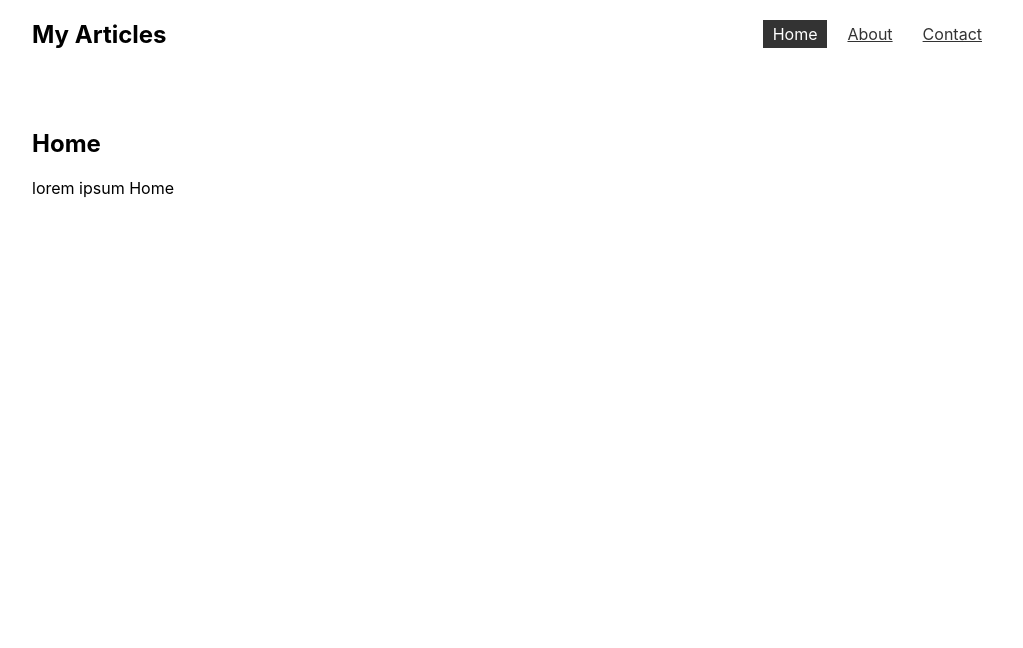
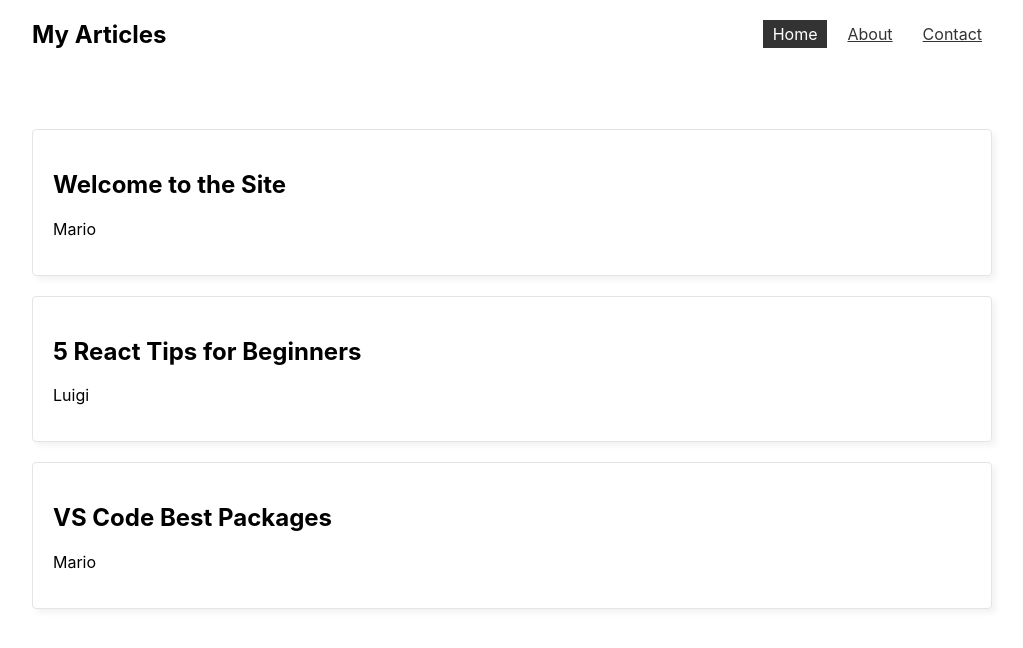
Before and after one commit to pedrolopezbiedma/React_Firebase_Udemy, a React (Create React App) app in the folder multipage-site/: page / in a window 1280 px wide. Shown: the top 648 px of the page, without its empty margins (128-1151 px from the left). Built offline with nearby package versions, Linux system fonts and the light colour scheme; data requests are answered from the project's data file.

Commit message:
Lesson 73

```diff
--- a/multipage-site/src/App.js
+++ b/multipage-site/src/App.js
@@ -1,5 +1,5 @@
 import './App.css';
-import { BrowserRouter, Route, Switch, Link, NavLink } from 'react-router-dom'
+import { BrowserRouter, Route, Switch, NavLink } from 'react-router-dom'
 import Home from './pages/Home';
 import Contact from './pages/Contact';
 import About from './pages/About';
--- /dev/null
+++ b/multipage-site/src/hooks/useFetch.js
@@ -0,0 +1,33 @@
+import { useState, useEffect } from 'react'
+
+export const useFetch = (url) => {
+    const [data, setData] = useState(null)
+    const [isLoading, setIsLoading] = useState(false)
+    const [error, setError] = useState(null)
+
+    useEffect(() => {
+        const fetchData = async () => {
+            setIsLoading(true)
+
+            try {
+                const response = await fetch(url)
+
+                if(!response.ok) {
+                    throw new Error(response.statusText)
+                }
+                const json = await response.json()
+
+                setIsLoading(false)
+                setData(json);
+
+            } catch (error) {
+                setError('Could not fetch any data. ' + error)
+                setIsLoading(false)
+            }
+        }
+
+        fetchData();
+    }, [url])
+
+    return { data, isLoading, error }
+}
--- /dev/null
+++ b/multipage-site/src/pages/Home.css
@@ -0,0 +1,7 @@
+.home .card {
+    padding: 20px;
+    border: 1px solid #e4e4e4;
+    border-radius: 4px;
+    box-shadow: 4px 4px 6px rgba(0,0,0,0.05);
+    margin-bottom: 20px;
+  }
--- a/multipage-site/src/pages/Home.js
+++ b/multipage-site/src/pages/Home.js
@@ -1,8 +1,21 @@
+import { useFetch } from '../hooks/useFetch'
+
+import './Home.css'
+
 export default function Home() {
+
+  const { data: articles, isLoading, error } = useFetch('http://localhost:3000/articles');
+
   return (
-    <div>
-        <h2>Home</h2>
-        <p>lorem ipsum Home</p>
+    <div className='home'>
+      { isLoading && ( <div>is loading...</div>)}
+      { error && ( <div>{error}</div>)}
+      { articles && articles.map((article) => (
+        <div key={article.id} className='card'>
+          <h2>{article.title}</h2>
+          <p>{article.author}</p>
+        </div>
+      ))}
     </div>
   )
 }
```
